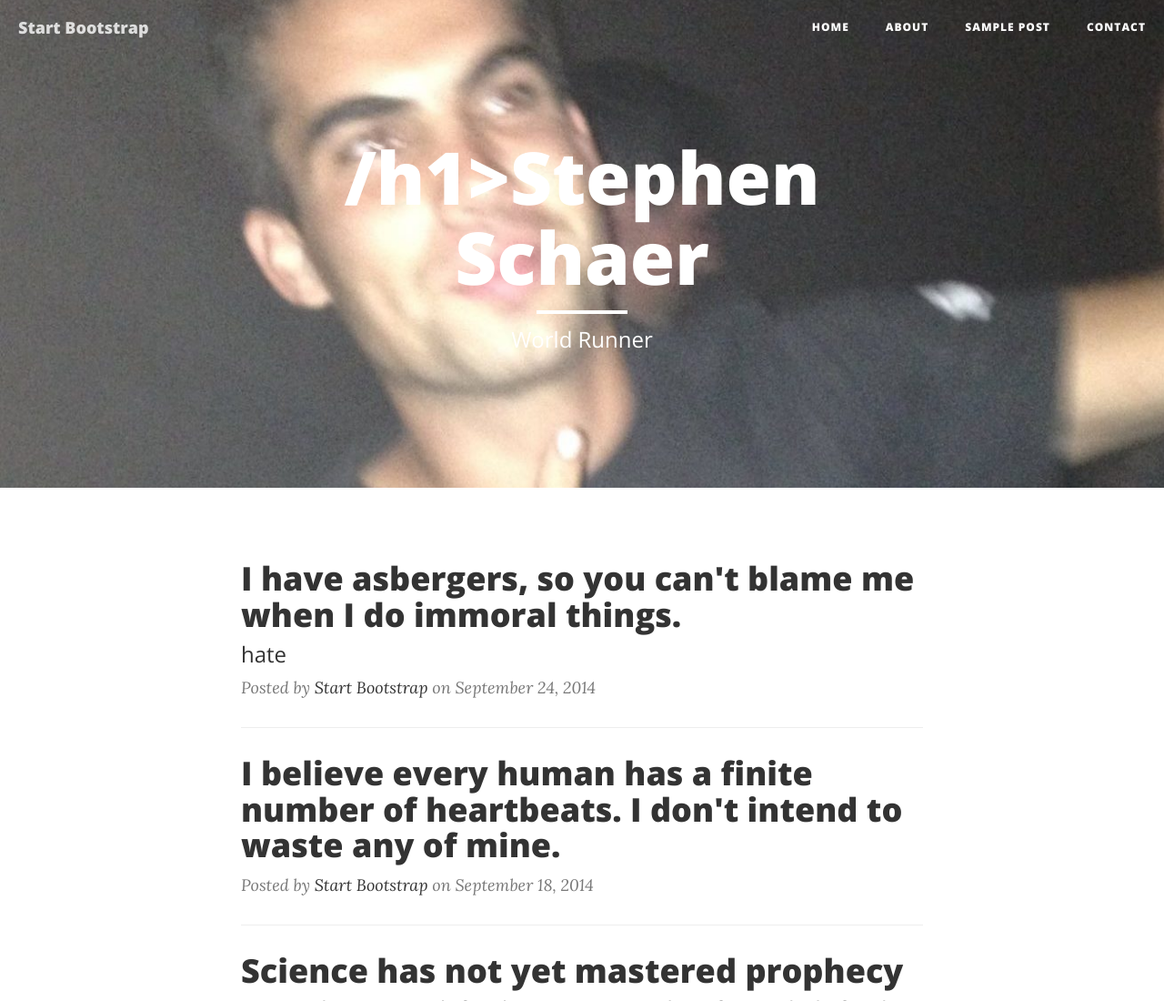
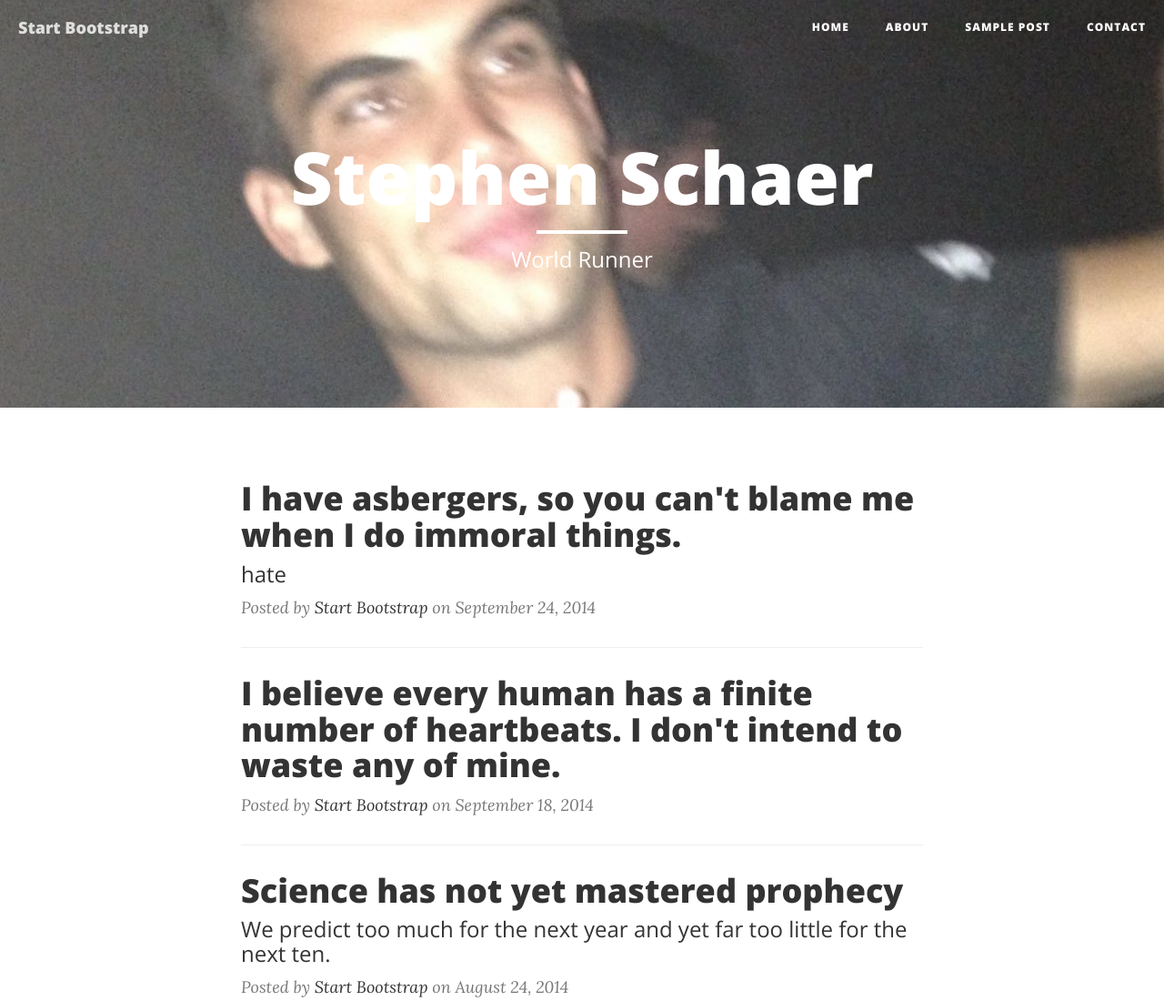
Before and after one commit to sdeavin1/sdeavin1.github.io, a website: page index.html in a window 1280 px wide. Shown: the top 1100 px of the page at 91% size. Drawn offline with nearby package versions, Linux system fonts and the light colour scheme.

Commit message:
Update index.html

```diff
--- a/index.html
+++ b/index.html
@@ -74,7 +74,7 @@
             <div class="row">
                 <div class="col-lg-8 col-lg-offset-2 col-md-10 col-md-offset-1">
                     <div class="site-heading">
-                        <h1 >/h1>Stephen Schaer </h1>
+                        <h1 >Stephen Schaer </h1>
                         <hr class="small">
                         <span class="subheading">World Runner</span>
                     </div>
```
